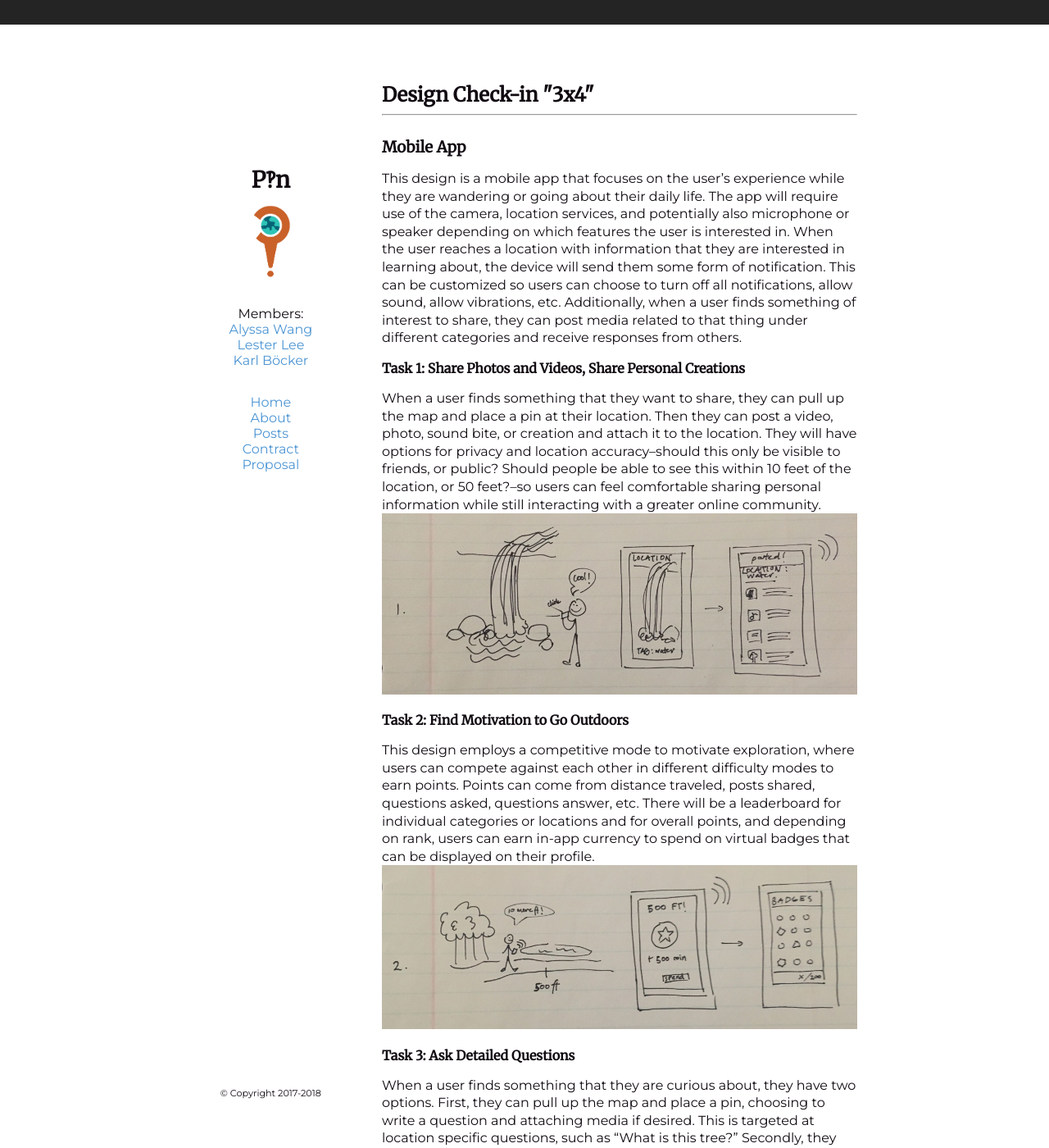
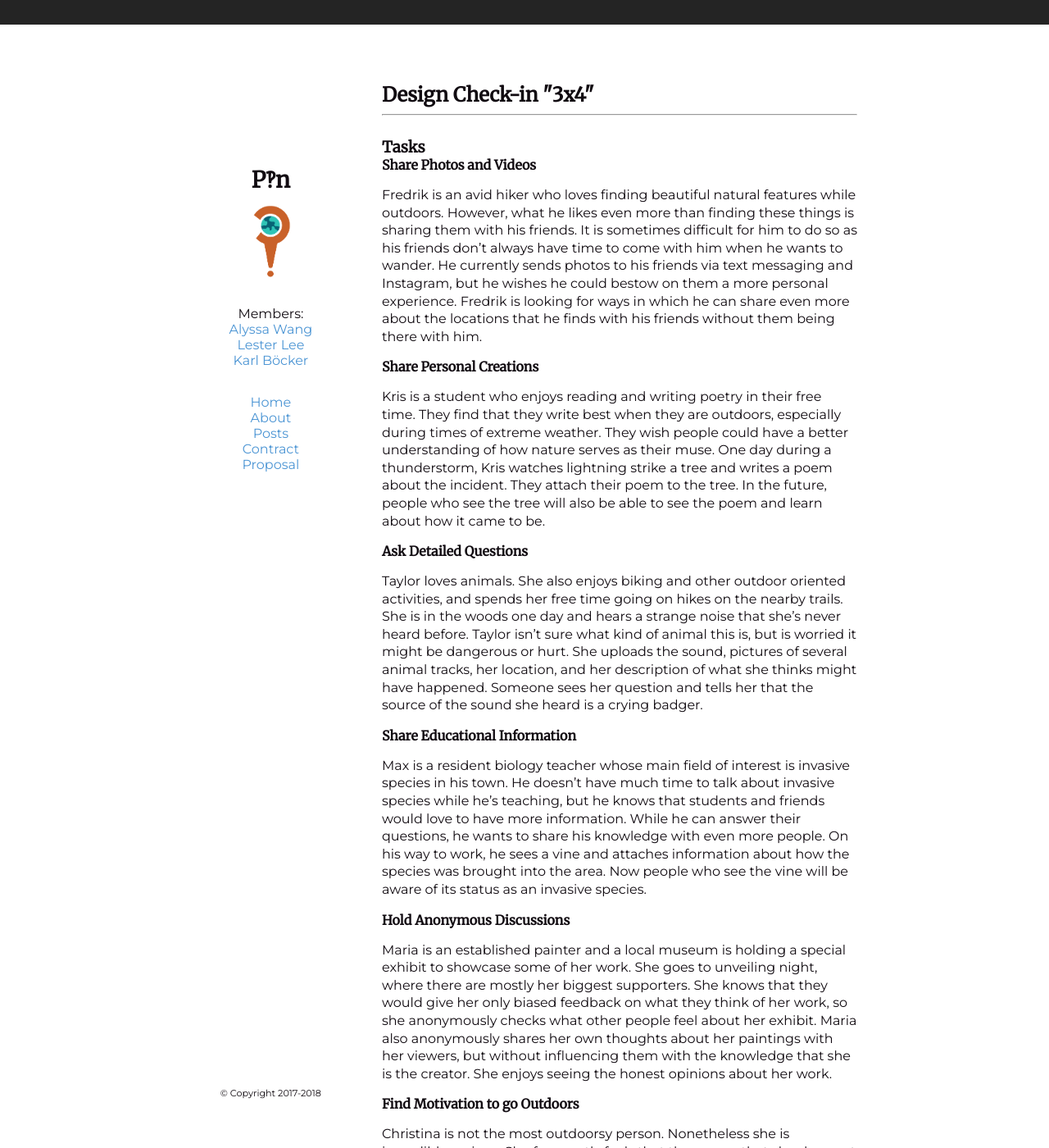
Before and after one commit to lester-lee/curious-places, a Jekyll site: the page built from _posts/2018-03-08-design_checkin.md, in a window 1280 px wide and 1400 px high. Shown: the whole window at 82% size. Built offline with Jekyll 4.4.1, drawn with Linux system fonts in a browser that asks for light colours; some of the changed text lies outside the part shown.

Commit message:
added task desc

```diff
--- a/_posts/2018-03-08-design_checkin.md
+++ b/_posts/2018-03-08-design_checkin.md
@@ -2,6 +2,27 @@
 layout: post
 title: Design Check-in "3x4"
 ---
+### Tasks
+#### Share Photos and Videos
+Fredrik is an avid hiker who loves finding beautiful natural features while outdoors.  However, what he likes even more than finding these things is sharing them with his friends. It is sometimes difficult for him to do so as his friends don’t always have time to come with him when he wants to wander. He currently sends photos to his friends via text messaging and Instagram, but he wishes he could bestow on them a more personal experience. Fredrik is looking for ways in which he can share even more about the locations that he finds with his friends without them being there with him.
+
+#### Share Personal Creations
+Kris is a student who enjoys reading and writing poetry in their free time. They find that they write best when they are outdoors, especially during times of extreme weather. They wish people could have a better understanding of how nature serves as their muse. One day during a thunderstorm, Kris watches lightning strike a tree and writes a poem about the incident. They attach their poem to the tree. In the future, people who see the tree will also be able to see the poem and learn about how it came to be.
+
+#### Ask Detailed Questions
+Taylor loves animals. She also enjoys biking and other outdoor oriented activities, and spends her free time going on hikes on the nearby trails. She is in the woods one day and hears a strange noise that she’s never heard before. Taylor isn’t sure what kind of animal this is, but is worried it might be dangerous or hurt. She uploads the sound, pictures of several animal tracks, her location, and her description of what she thinks might have happened. Someone sees her question and tells her that the source of the sound she heard is a crying badger.
+
+#### Share Educational Information
+Max is a resident biology teacher whose main field of interest is invasive species in his town. He doesn't have much time to talk about invasive species while he's teaching, but he knows that students and friends would love to have more information. While he can answer their questions, he wants to share his knowledge with even more people. On his way to work, he sees a vine and attaches information about how the species was brought into the area. Now people who see the vine will be aware of its status as an invasive species.
+
+#### Hold Anonymous Discussions
+Maria is an established painter and a local museum is holding a special exhibit to showcase some of her work. She goes to unveiling night, where there are mostly her biggest supporters. She knows that they would give her only biased feedback on what they think of her work, so she anonymously checks what other people feel about her exhibit. Maria also anonymously shares her own thoughts about her paintings with her viewers, but without influencing them with the knowledge that she is the creator. She enjoys seeing the honest opinions about her work.
+
+#### Find Motivation to go Outdoors
+Christina is not the most outdoorsy person. Nonetheless she is incredibly curious. She frequently feels that the reason that she does not venture outdoors more is that her sense of curiosity can’t be fulfilled just by walking around without the opportunity to learn more in depth about what she is seeing. Therefore, Christina is a big fan of museums. She is also quite competitive and would love to have a way for her outdoor adventures to be quantified and compared with others.
+
+
+## Designs
 ### Mobile App
 This design is a mobile app that focuses on the user’s experience while they are wandering or going about their daily life. The app will require use of the camera, location services, and potentially also microphone or speaker depending on which features the user is interested in. When the user reaches a location with information that they are interested in learning about, the device will send them some form of notification. This can be customized so users can choose to turn off all notifications, allow sound, allow vibrations, etc. Additionally, when a user finds something of interest to share, they can post media related to that thing under different categories and receive responses from others.
 
```
